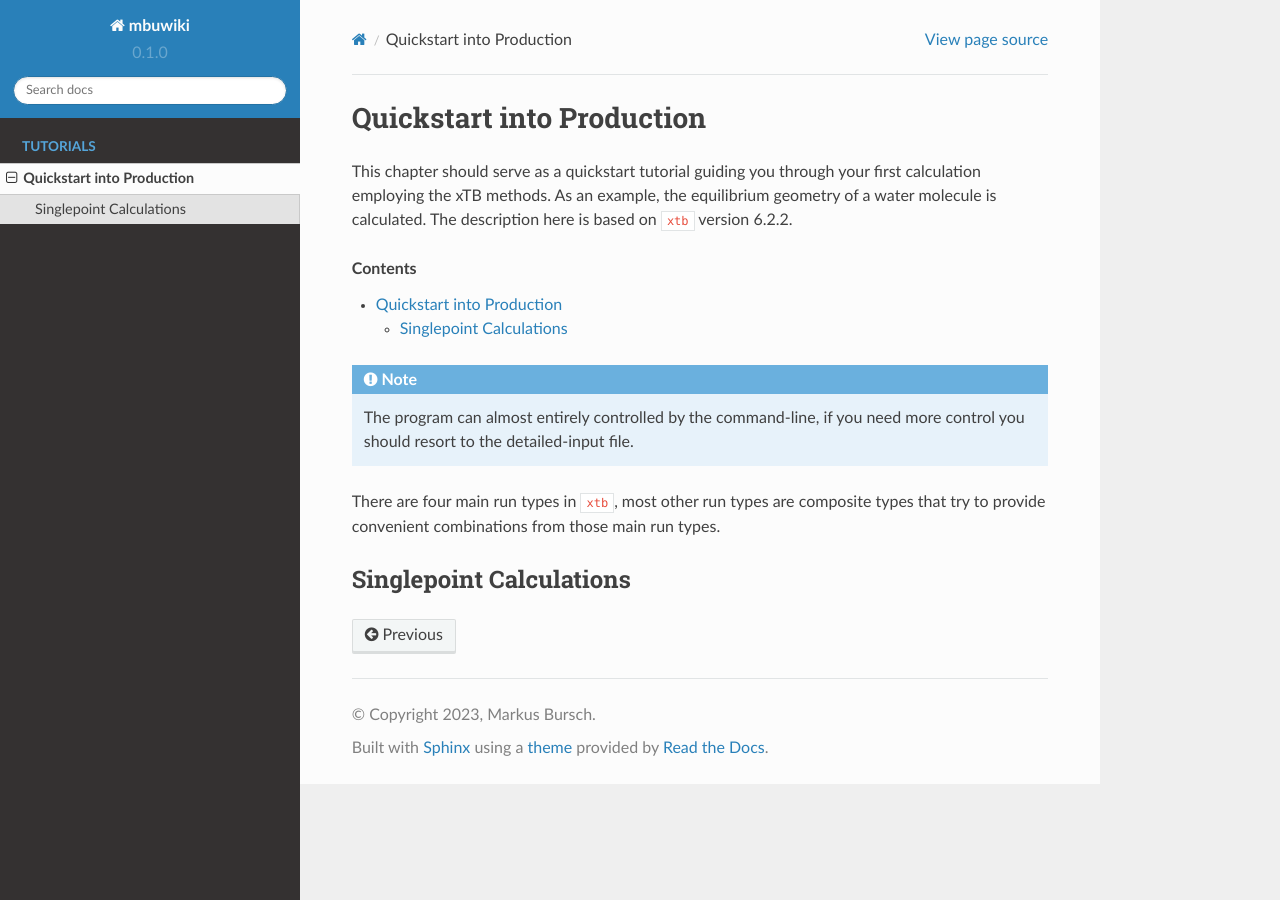
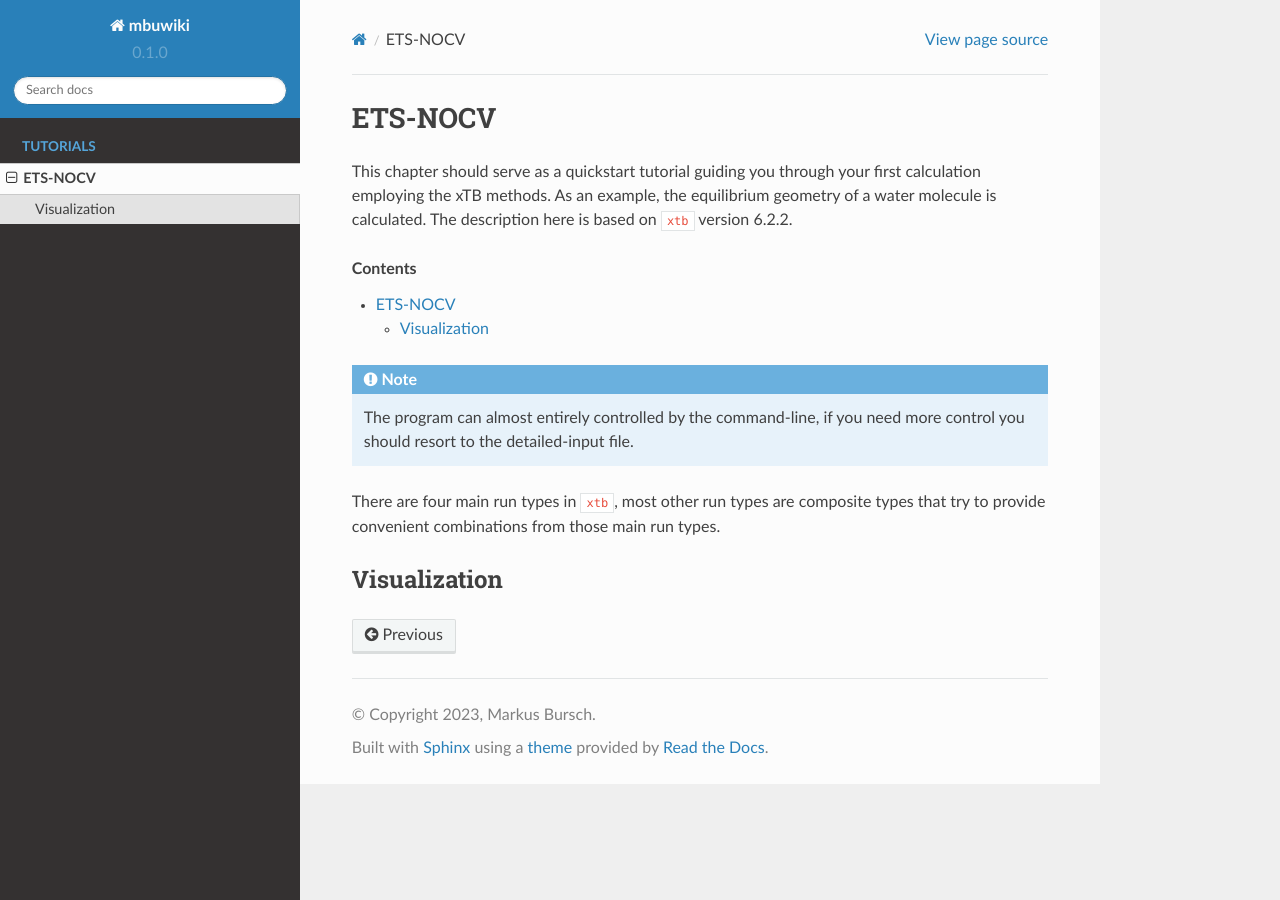
Before and after one commit to maburs/mbuwiki, a Sphinx documentation site: the page built from docs/source/nocv.rst, in a window 1280 px wide. Built offline with Sphinx 7.4.7 and the Read the Docs theme 2.0.0, drawn with Linux system fonts in a browser that asks for light colours.

Commit message:
Update nocv.rst

```diff
--- a/docs/source/nocv.rst
+++ b/docs/source/nocv.rst
@@ -1,7 +1,7 @@
 .. _nocv:
 
 ----------------------------
- Quickstart into Production
+ ETS-NOCV
 ----------------------------
 
 This chapter should serve as a quickstart tutorial guiding you through your first
@@ -19,5 +19,5 @@ There are four main run types in ``xtb``, most other run types are
 composite types that try to provide convenient combinations from
 those main run types.
 
-Singlepoint Calculations
+Visualization
 ========================
```
